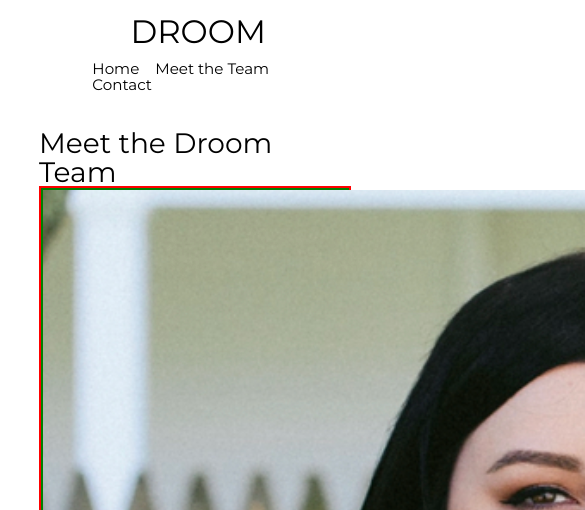
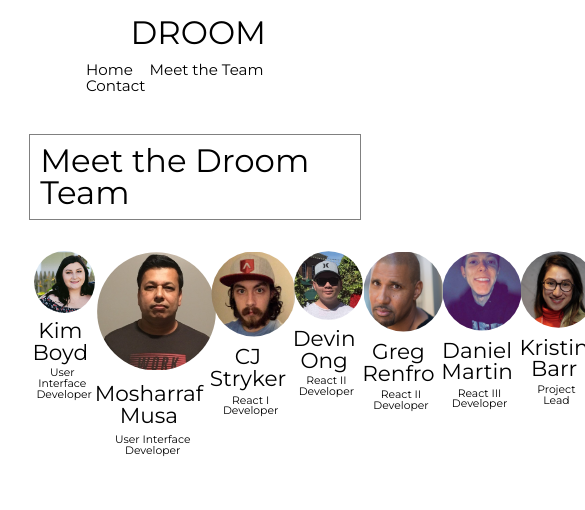
Before and after one commit to Build-Week-Droom-3/droom3-marketing-page-1-Kim, a plain HTML site: page aboutpage.html in a window 390 px wide. Shown: the top 510 px of the page, 585 px wide, since content can reach past the window. Drawn offline with Linux system fonts and the light colour scheme.

Commit message:
layouts done for both pages, still need mixins and mobile for about page

```diff
--- a/aboutpage.html
+++ b/aboutpage.html
@@ -18,49 +18,52 @@
         </nav>
     </div>
 
-
+    <div class="about-header">
         <h1>Meet the Droom Team</h1>
+    </div>
 
   <div class="team-members">
 
+
     <div class="member">
-      <img src="/images/kim.png" alt="kim">
+      <img src="images/kim.png" alt="Kim">
       <h3>Kim Boyd</h3>
       <p>User Interface Developer</p>
     </div>
 
     <div class="member">
-    <img src="images/undraw_people_search_wctu.png" alt="people search">
+      <img src="images/masharraf.png" alt="Mosharraf">
       <h3>Mosharraf Musa</h3>
       <p>User Interface Developer</p>
     </div>
 
+
     <div class="member">
-      <!-- User Img -->
+      <img src="images/cj.png" alt="CJ">
       <h3>CJ Stryker</h3>
       <p>React I Developer</p>
     </div>
 
     <div class="member">
-      <!-- User Img -->
+      <img src="images/devin.png" alt="Devin">
       <h3>Devin Ong</h3>
       <p>React II Developer</p>
     </div>
 
     <div class="member">
-      <!-- User Img -->
+      <img src="images/greg.png" alt="Greg">
       <h3>Greg Renfro</h3>
       <p>React II Developer</p>
     </div>
 
     <div class="member">
-      <!-- User Img -->
+      <img src="images/daniel.png" alt="Daniel">
       <h3>Daniel Martin</h3>
-      <p>React III Developer???</p>
+      <p>React III Developer</p>
     </div>
 
     <div class="member">
-      <!-- User Img -->
+      <img src="images/kristin.png" alt="Kristin">
       <h3>Kristin Barr</h3>
       <p>Project Lead</p>
     </div>
--- a/less/about-page.less
+++ b/less/about-page.less
@@ -5,23 +5,59 @@ html {
     body {
         display:flex;
         font-family: 'Montserrat';
-        width: 80%;
+        width: 85%;
         flex-direction: column;
         margin: 0 auto;
 
+
+    .about-header {
+        margin: 0 auto;
+        border: 1px solid grey;
+        margin-bottom: 8%;
+        padding: 3%;
+
         h1 {
-            font-size: 2.6rem;
+           font-size: 3rem;
+
         }
+
+    }
 
         .team-members {
             display: flex;
-            flex-direction: column;
-            border: 2px solid red;
+            flex-direction: row;
+            justify-content: space-between;
 
-          .member {
-              border: 2px solid green;
-              flex-direction: row;
-          }
+
+            .member {
+                flex-direction: row;
+                margin: 0 auto;
+                text-align: center;
+                padding: 1%;
+
+
+                img {
+                    width: 110%;
+                    border-radius: 50%;
+                    padding: 2%;
+
+                }
+
+                h3 {
+                    font-size: 2rem;
+                    margin: 0 auto;
+                    padding-top: 7%;
+                }
+
+                p {
+                    padding-top: 8%;
+                    margin-left: 7%;
+                }
+            }
         }
-    }
-}
+
+
+
+
+           }
+        }
--- a/less/home-page.less
+++ b/less/home-page.less
@@ -61,6 +61,7 @@ html {
                 button {
                     font-size: 1.6rem;
                     border-radius: 5px;
+                    background-color: @lightblue;
                     border-color: @darkblue;
 
                     @media @mobile {
@@ -79,7 +80,8 @@ html {
             display: flex;
             flex-direction: row;
             width: 100%;
-            margin-bottom: 3%;
+            margin-bottom: 6%;
+            border: 1px solid grey;
 
             @media @mobile {
                 flex-direction: column;
@@ -128,6 +130,7 @@ html {
             display: flex;
             flex-direction: row;
             width: 100%;
+            border: 1px solid grey;
 
             @media @mobile {
                 flex-direction: column-reverse;
--- a/less/navigation.less
+++ b/less/navigation.less
@@ -45,7 +45,7 @@
 
          }
          a:hover {
-            color: @lightblue;
+            color: @purple;
         }
 
 }
```
Also changed, not shown: css/index.css. Lines whose indentation alone changed are shown as unchanged.
